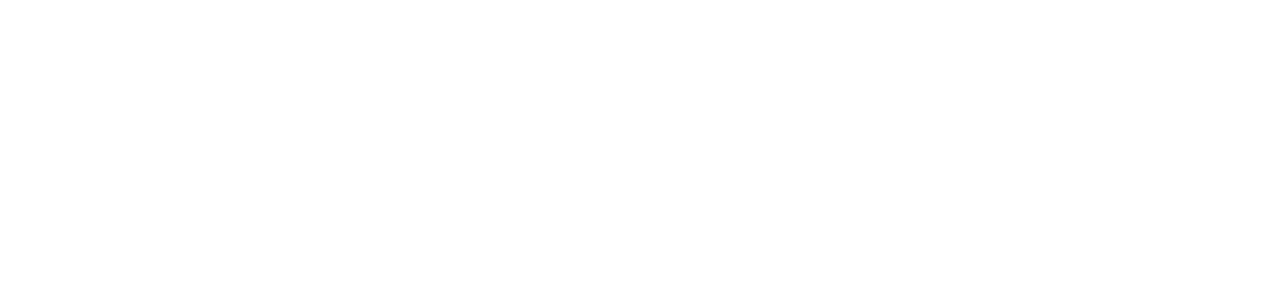
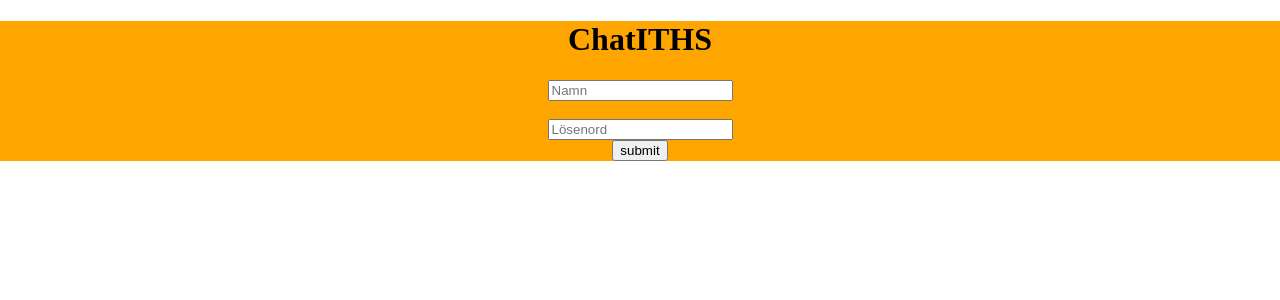
Before and after one commit to MartinEmson/FullstackG3, a React (Create React App) app in the folder frontend/: page / in a window 1280 px wide. Shown: the top 300 px of the page. Built offline with nearby package versions, Linux system fonts and the light colour scheme.

Commit message:
Börjat med Login & lagt till styled-components

```diff
--- a/frontend/package.json
+++ b/frontend/package.json
@@ -9,6 +9,7 @@
     "react": "^18.2.0",
     "react-dom": "^18.2.0",
     "react-scripts": "5.0.1",
+    "styled-components": "^5.3.10",
     "web-vitals": "^2.1.4"
   },
   "scripts": {
--- a/frontend/src/App.css
+++ b/frontend/src/App.css
@@ -1,5 +1,6 @@
 body {
     box-sizing: border-box;
     margin: 0;
+    padding: 0;
     overflow-x: hidden;
 }
--- a/frontend/src/App.js
+++ b/frontend/src/App.js
@@ -1,10 +1,13 @@
-import './App.css';
+import './App.css'
+import React, { useState } from 'react'
+import Login from './pages/Login'
 
 function App() {
-  return (
-    <div className="App">
-    </div>
-  );
+    return (
+        <>
+            <Login />
+        </>
+    )
 }
 
-export default App;
+export default App
--- a/frontend/src/pages/Login.js
+++ b/frontend/src/pages/Login.js
@@ -0,0 +1,27 @@
+import React, { useState } from 'react'
+import styled from 'styled-components'
+
+
+function Login() {
+    return (
+        <>
+        <Main>
+            <h1>ChatITHS</h1>
+            <form action="http://localhost:8900/users">
+            <input type='text' name="user_firstname"placeholder='Namn' /><br /><br/>
+            <input type='password' name="password" placeholder='Lösenord' /><br />
+            <input type='submit' value="submit" />
+            </form>
+        </Main>
+        </>
+    )
+}
+
+export default Login
+
+// CSS
+const Main = styled.div`
+    margin: 0;
+    text-align: center;
+    background-color: orange;
+`
```
Also changed, not shown: 1 other file (tests, documents, lock files or other folders).
